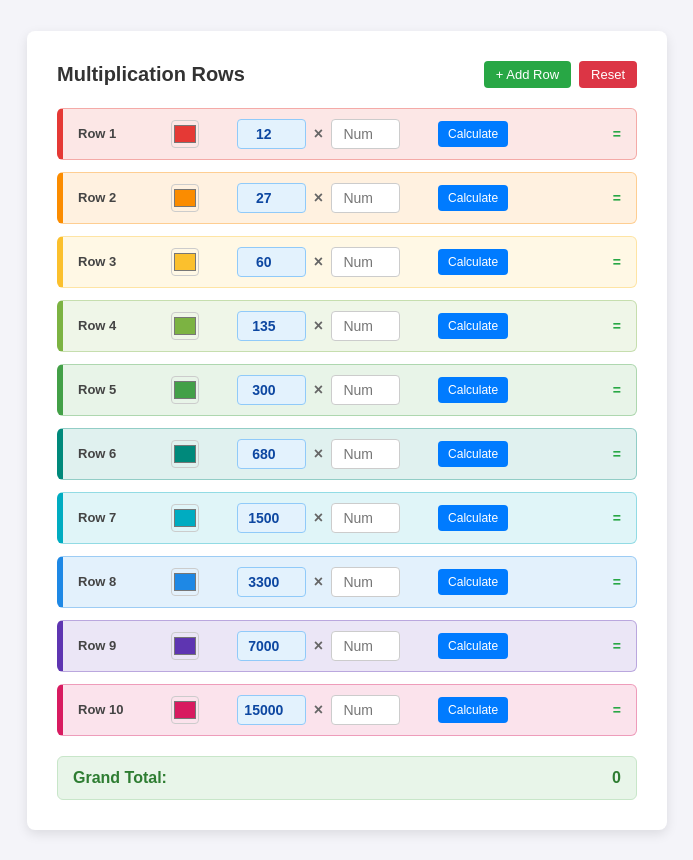
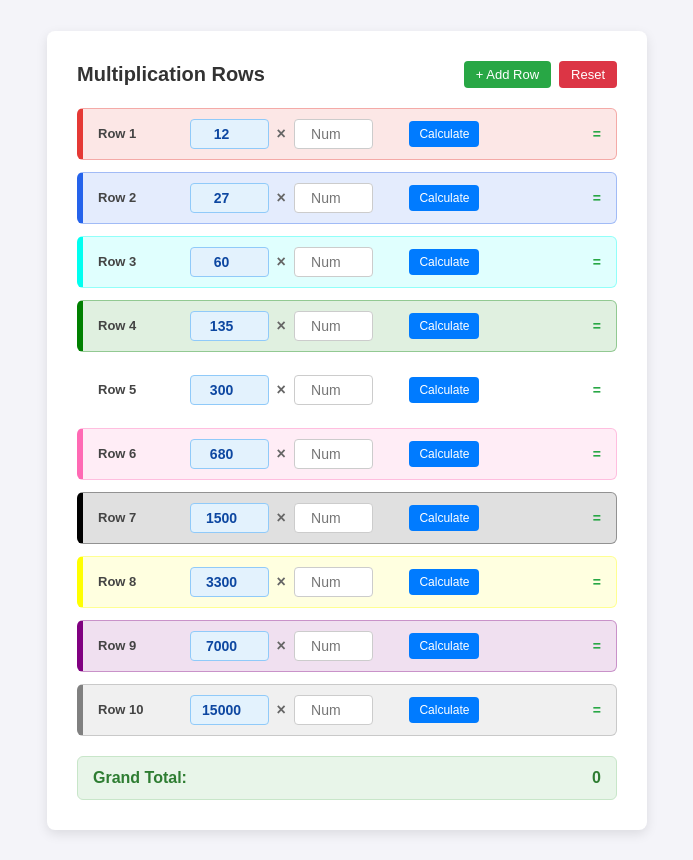
Before and after one commit to earl05-king/Calculate, a plain HTML site: page index.html in a window 1280 px wide. Shown: the whole page, without its empty margins (293-986 px from the left). Drawn offline with Linux system fonts and the light colour scheme.

Commit message:
Update index.html

```diff
--- a/index.html
+++ b/index.html
@@ -20,7 +20,7 @@
             padding: 30px;
             border-radius: 8px;
             box-shadow: 0 4px 12px rgba(0, 0, 0, 0.1);
-            width: 580px;
+            width: 540px;
             max-width: 95%;
         }
         .header-container {
@@ -83,22 +83,13 @@
             font-size: 13px;
             width: 55px;
         }
-        .color-picker {
-            width: 28px;
-            height: 28px;
-            padding: 0;
-            border: 1px solid #ccc;
-            border-radius: 4px;
-            cursor: pointer;
-            background: none;
-        }
         .inputs-group {
             display: flex;
             align-items: center;
             gap: 8px;
         }
         .calc-row input[type="number"] {
-            width: 55px;
+            width: 65px;
             padding: 6px;
             border: 1px solid #ccc;
             border-radius: 4px;
@@ -132,7 +123,7 @@
             font-size: 14px;
             font-weight: bold;
             color: #28a745;
-            width: 75px;
+            width: 85px;
             text-align: right;
         }
         .grand-total-container {
@@ -180,25 +171,25 @@
         // =====================================================================
         // CUSTOMIZE ROW COLORS HERE
         // Key = Row number (1, 2, 3, ...), Value = { bg, border, accent }
-        // You can use hex (#ffebee), rgb(), or named colors (lightcoral).
+        // Use 6-digit hex codes for `accent` (e.g., "#e53935").
         // =====================================================================
         const defaultRowColors = {
             1: { bg: "#ffebee", border: "#ef9a9a", accent: "#e53935" },
-            2: { bg: "#fff3e0", border: "#ffcc80", accent: "#fb8c00" },
-            3: { bg: "#fffde7", border: "#fff59d", accent: "#fbc02d" },
-            4: { bg: "#f1f8e9", border: "#c5e1a5", accent: "#7cb342" },
-            5: { bg: "#e8f5e9", border: "#a5d6a7", accent: "#43a047" },
-            6: { bg: "#e0f2f1", border: "#80cbc4", accent: "#00897b" },
-            7: { bg: "#e0f7fa", border: "#80deea", accent: "#00acc1" },
-            8: { bg: "#e3f2fd", border: "#90caf9", accent: "#1e88e5" },
-            9: { bg: "#ede7f6", border: "#b39ddb", accent: "#5e35b1" },
-            10: { bg: "#fce4ec", border: "#f48fb1", accent: "#d81b60" }
+            2: { bg: "#fff3e0", border: "#ffcc80", accent: "#2563eb" },
+            3: { bg: "#fffde7", border: "#fff59d", accent: "#00FFF0" },
+            4: { bg: "#f1f8e9", border: "#c5e1a5", accent: "#008000" },
+            5: { bg: "#e8f5e9", border: "#000000", accent: "#FFFFFF" },
+            6: { bg: "#e0f2f1", border: "#80cbc4", accent: "#FF69B4" },
+            7: { bg: "#e0f7fa", border: "#80deea", accent: "#000000" },
+            8: { bg: "#e3f2fd", border: "#90caf9", accent: "#FFFF00" },
+            9: { bg: "#ede7f6", border: "#b39ddb", accent: "#800080" },
+            10: { bg: "#fce4ec", border: "#f48fb1", accent: "#808080 " }
         };
 
         // Fallback color palette for extra rows beyond row 10
         const extraRowPalette = [
-            { bg: "#f3e5f5", border: "#ce93d8", accent: "#8e24aa" },
-            { bg: "#efebe9", border: "#bcaaa4", accent: "#6d4c41" },
+            { bg: "#f3e5f5", border: "#ce93d8", accent: "#895129" },
+            { bg: "#efebe9", border: "#bcaaa4", accent: "#FFA500" },
             { bg: "#eceff1", border: "#b0bec5", accent: "#546e7a" }
         ];
 
@@ -213,7 +204,6 @@
             const rowDiv = document.getElementById('row_' + rowNum);
             if (!rowDiv) return;
 
-            // Lighten accentHex slightly for a soft row background tint
             const cleanHex = accentHex.replace('#', '');
             const r = parseInt(cleanHex.substring(0, 2), 16);
             const g = parseInt(cleanHex.substring(2, 4), 16);
@@ -248,7 +238,6 @@
 
             rowDiv.innerHTML = `
                 <span class="row-label">Row ${rowCount}</span>
-                <input type="color" class="color-picker" id="color_${rowCount}" value="${colorCfg.accent}" title="Change Row ${rowCount} color" oninput="applyRowColor(${rowCount}, this.value)">
                 <div class="inputs-group">
                     <input type="number" id="n${rowCount}_a" class="multiplier-input" value="${defaultMultiplier}">
                     <span class="operator">×</span>
```
